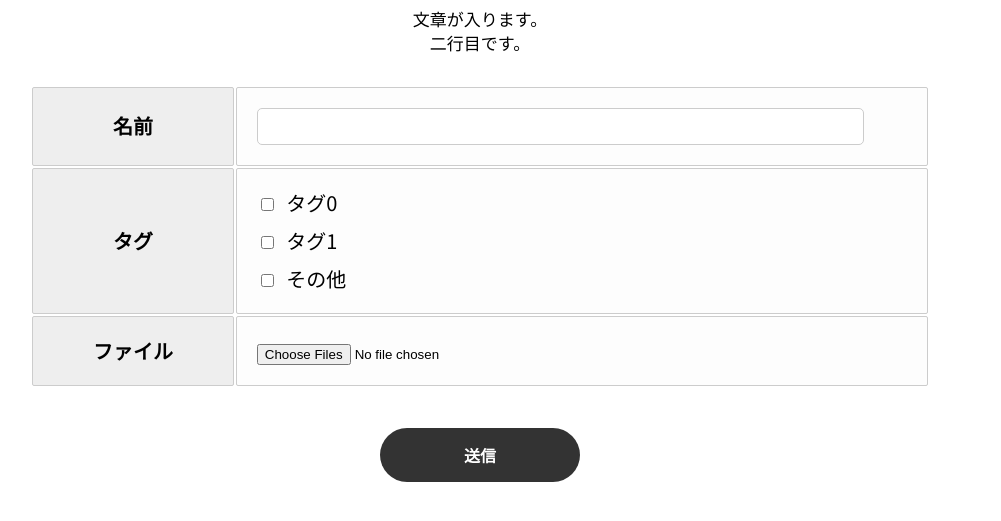
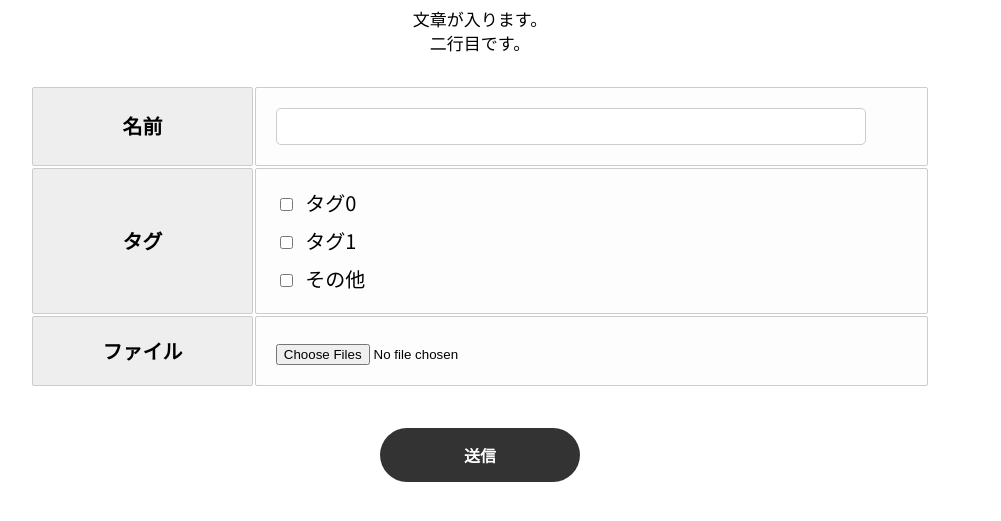
Before and after one commit to oba-mori/club_r6, a plain HTML site: page index_post.html in a window 1280 px wide. Shown: the part 189-710 px from the top of the page, without its empty margins (160-1161 px from the left). Drawn offline with Linux system fonts and the light colour scheme.

Commit message:
Add files via upload

```diff
--- a/sample_post.css
+++ b/sample_post.css
@@ -63,17 +63,24 @@
   padding: 2rem;            /* 欄内の高さ */
   border: 0.1rem solid #ccc; /* 枠線色 */
   border-radius: 0.2rem; /* 角丸指定 */
+  font-size: clamp(1.4rem,2vw,2rem);
+}
+.post-item {
+
+  text-align: center; /* テキスト中央揃え */
+  width:  20%; /* 横幅30%指定（グレーの背景色部分） */
+  background-color: #eee; /* グレーの背景色 */
+
+}
+th.post-item{
+  white-space: nowrap;
+
 }
 
-.post-item {
-  /*text-align: left; /* テキスト左寄せ */
-  text-align: center; /* テキスト中央揃え */
-  width: 20%; /* 横幅30%指定（グレーの背景色部分） */
-  background-color: #eee; /* グレーの背景色 */
-}
 
 .post-body {
-  width: 80%; /* 横幅70%指定（白背景色部分） */
+  /* 横幅70%指定（白背景色部分） */
+  /* width: 70%;  */
   background-color: rgb(253, 253, 253); /* グレーの背景色 */
 }
 
```
Also changed, not shown: index_museum.html (+2 -1 lines).
